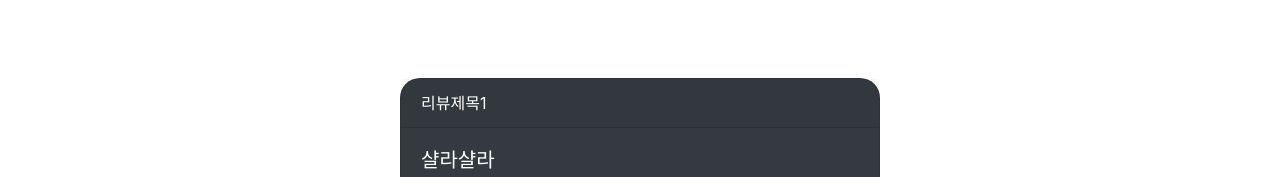
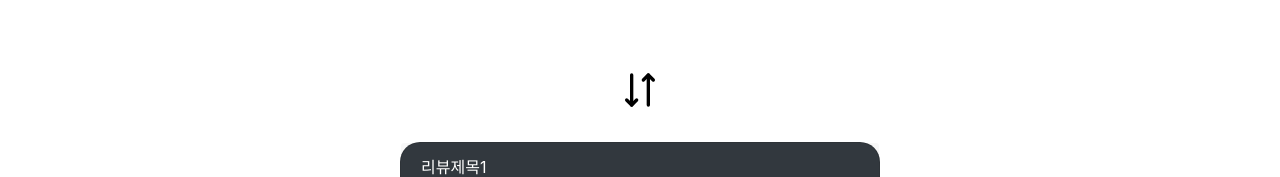
Before and after one commit to mini-project-team3/FE, a React (Create React App) app: page / in a window 1280 px wide. Shown: the part 530-707 px from the top of the page. Built offline with nearby package versions, Linux system fonts and the light colour scheme.

Commit message:
Card 최신순으로 변경하기 버튼 추가

```diff
--- a/src/components/RivewCard.jsx
+++ b/src/components/RivewCard.jsx
@@ -1,7 +1,10 @@
+import { useState } from "react";
 import Card from "react-bootstrap/Card";
+// import Button from "react-bootstrap/Button";
+import { TbArrowsDownUp } from "react-icons/tb";
 
 function ReviewCards() {
-  const reviews = [
+  const [reviews, setReviews] = useState([
     {
       title: "리뷰제목1",
       content: "팀장님 너무해1",
@@ -14,10 +17,16 @@ function ReviewCards() {
       title: "리뷰제목3",
       content: "팀장님 너무해3",
     },
-  ];
+  ]);
+
+  const handleSort = () => {
+    setReviews([...reviews].reverse());
+  };
 
   return (
     <div className="d-flex flex-column align-items-center">
+      <TbArrowsDownUp style={{ fontSize: "40px", cursor: "pointer" }} variant="dark" onClick={handleSort} />
+      <br />
       {reviews.map((review, id) => (
         <Card
           key={id}
```
